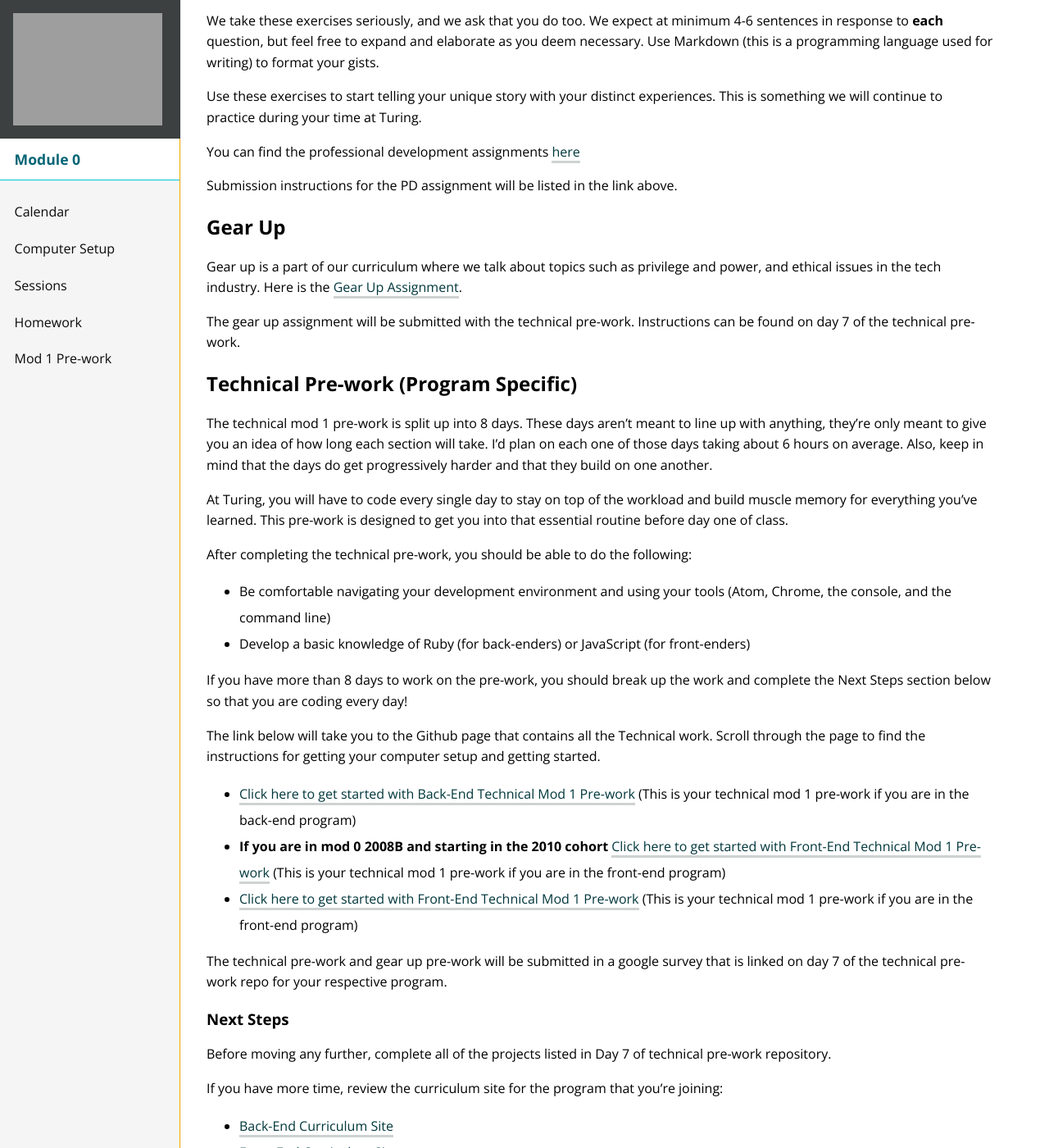
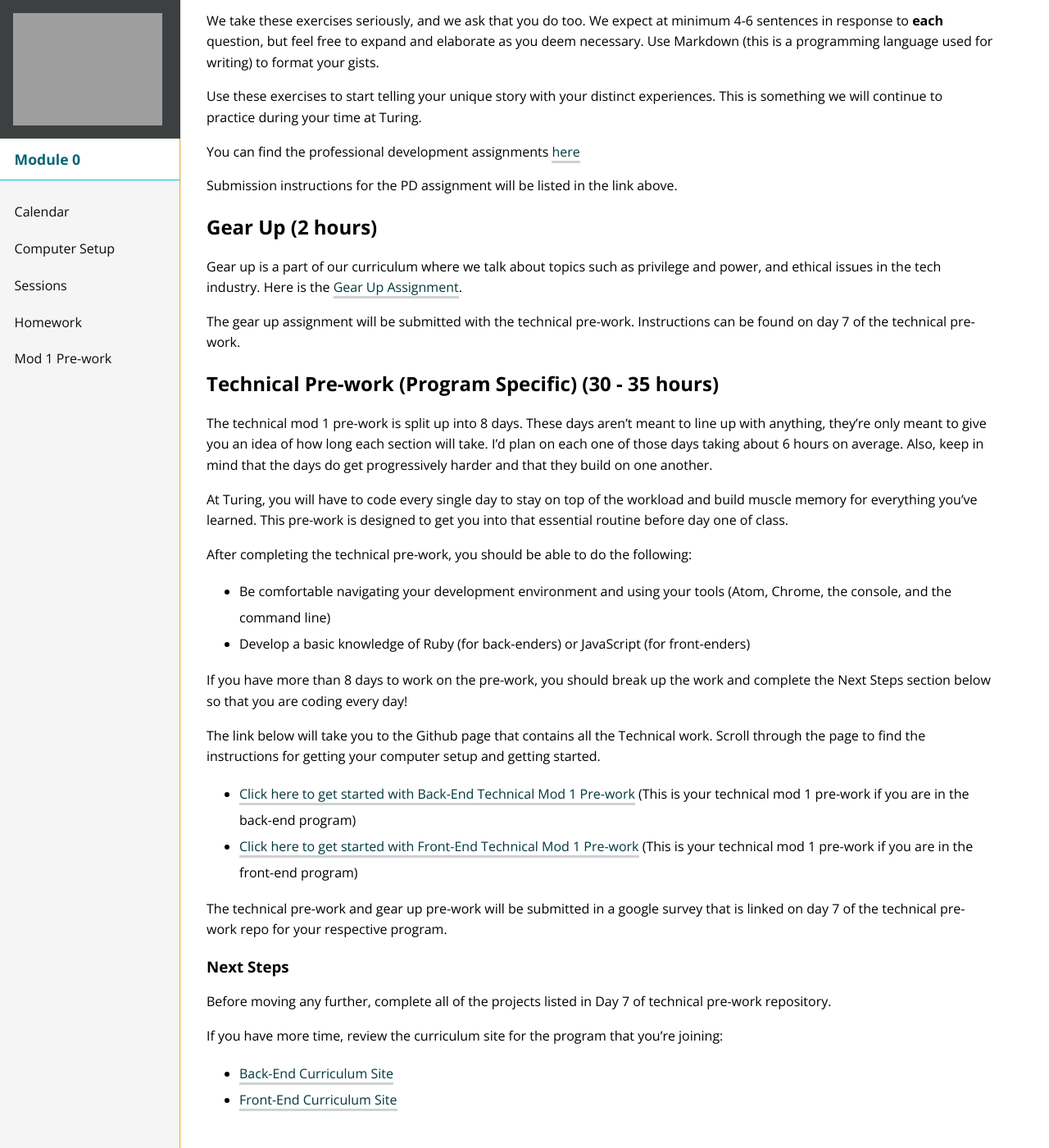
Before and after one commit to turingschool/mod-0-curriculum, a Jekyll site: the page built from prework/index.md, in a window 1280 px wide and 1400 px high, scrolled down 1196 px. Shown: the whole window at 82% size. Built offline with Jekyll 4.4.1, drawn with Linux system fonts in a browser that asks for light colours; nearby versions of some CDN libraries; some of the changed text lies outside the part shown.

Commit message:
Add times to pre-work

```diff
--- a/prework/index.md
+++ b/prework/index.md
@@ -19,7 +19,7 @@
 * [Technical]({{ site.baseurl }}#technical)
 
 <a name="professional-dev"></a>
-## Professional Development
+## Professional Development (2 hours)
 
 **Turing is not just a school where you learn to code.** Turing's curriculum focuses on both technical and professional development.
 
@@ -44,14 +44,14 @@
 Submission instructions for the PD assignment will be listed in the link above.
 
 <a name="gear-up"></a>
-## Gear Up
+## Gear Up (2 hours)
 
 Gear up is a part of our curriculum where we talk about topics such as privilege and power, and ethical issues in the tech industry. Here is the [Gear Up Assignment](https://github.com/turingschool/gear-up/blob/master/pre-work/intro_with_empathy.markdown).
 
 The gear up assignment will be submitted with the technical pre-work. Instructions can be found on day 7 of the technical pre-work.
 
 <a name="technical"></a>
-## Technical Pre-work (Program Specific)
+## Technical Pre-work (Program Specific) (30 - 35 hours)
 
 The technical mod 1 pre-work is split up into 8 days. These days aren't meant to line up with anything, they're only meant to give you an idea of how long each section will take. I'd plan on each one of those days taking about 6 hours on average. Also, keep in mind that the days do get progressively harder and that they build on one another.
 
@@ -67,8 +67,7 @@
 The link below will take you to the Github page that contains all the Technical work. Scroll through the page to find the instructions for getting your computer setup and getting started.
 
 * [Click here to get started with Back-End Technical Mod 1 Pre-work](https://github.com/turingschool-examples/backend_mod_1_prework) (This is your technical mod 1 pre-work if you are in the back-end program)
-* **If you are in mod 0 2008B and starting in the 2010 cohort** [Click here to get started with Front-End Technical Mod 1 Pre-work](https://github.com/turingschool/frontend-mod-1-prework-2008b) (This is your technical mod 1 pre-work if you are in the front-end program)
-* [Click here to get started with Front-End Technical Mod 1 Pre-work](https://github.com/turingschool-examples/frontend-mod-1-prework) (This is your technical mod 1 pre-work if you are in the front-end program)
+* [Click here to get started with Front-End Technical Mod 1 Pre-work](https://github.com/turingschool/frontend-mod-1-prework-2008b) (This is your technical mod 1 pre-work if you are in the front-end program)
 
 The technical pre-work and gear up pre-work will be submitted in a google survey that is linked on day 7 of the technical pre-work repo for your respective program.
 
```
